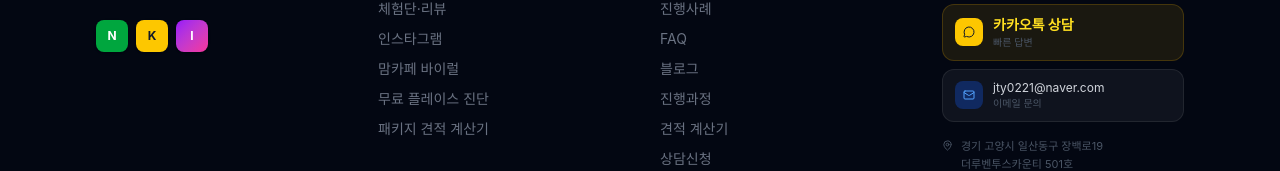
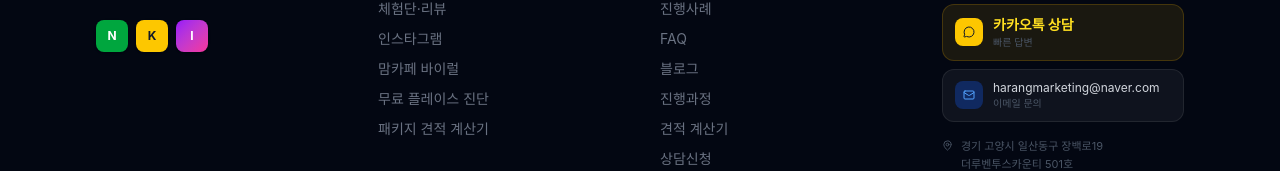
Before and after one commit to jty0221-del/harangmarketing, a Next.js app: page /faq in a window 1280 px wide. Shown: the part 3942-4113 px from the top of the page. Built offline with nearby package versions, Linux system fonts and the light colour scheme.

Commit message:
로고 SVG 원본 교체, 연락처 정보 업데이트

```diff
--- a/app/components/Footer.tsx
+++ b/app/components/Footer.tsx
@@ -149,13 +149,13 @@ export default function Footer() {
                     <div className="text-[10px] text-gray-600">빠른 답변</div>
                   </div>
                 </a>
-                <a href="mailto:jty0221@naver.com"
+                <a href="mailto:harangmarketing@naver.com"
                   className="flex items-center gap-2.5 group bg-white/5 hover:bg-white/10 border border-white/8 rounded-xl px-3 py-2.5 transition-colors">
                   <div className="w-7 h-7 rounded-lg bg-blue-600/30 flex items-center justify-center shrink-0">
                     <Mail size={12} className="text-blue-400" />
                   </div>
                   <div>
-                    <div className="text-gray-300 text-xs group-hover:text-gray-100 transition-colors">jty0221@naver.com</div>
+                    <div className="text-gray-300 text-xs group-hover:text-gray-100 transition-colors">harangmarketing@naver.com</div>
                     <div className="text-[10px] text-gray-600">이메일 문의</div>
                   </div>
                 </a>
--- a/app/contact/page.tsx
+++ b/app/contact/page.tsx
@@ -379,14 +379,14 @@ function ContactPageInner() {
                       </div>
                       <ArrowRight size={13} className="text-gray-300 group-hover:text-blue-500 transition-colors" />
                     </a>
-                    <a href="mailto:jty0221@naver.com"
+                    <a href="mailto:harangmarketing@naver.com"
                       className="flex items-center gap-3 p-3.5 rounded-xl bg-gray-50 hover:bg-gray-100 transition-colors group">
                       <div className="w-9 h-9 rounded-xl bg-gradient-to-br from-gray-500 to-gray-700 flex items-center justify-center shadow-sm shrink-0">
                         <Mail size={16} className="text-white" strokeWidth={2.5} />
                       </div>
                       <div className="flex-1">
                         <div className="font-bold text-gray-900 text-sm">이메일 문의</div>
-                        <div className="text-xs text-gray-400 truncate">jty0221@naver.com</div>
+                        <div className="text-xs text-gray-400 truncate">harangmarketing@naver.com</div>
                       </div>
                       <ArrowRight size={13} className="text-gray-300 group-hover:text-gray-500 transition-colors" />
                     </a>
--- a/app/layout.tsx
+++ b/app/layout.tsx
@@ -131,7 +131,7 @@ export default function RootLayout({
               "description": "10년 경력 대표가 직접 담당하는 소상공인 전문 마케팅 대행사. 네이버 플레이스 SEO, 블로그 마케팅, 체험단, 인스타그램 마케팅.",
               "url": "https://harangmarketing.com",
               "telephone": "010-7541-9054",
-              "email": "jty0221@naver.com",
+              "email": "harangmarketing@naver.com",
               "address": {
                 "@type": "PostalAddress",
                 "streetAddress": "장백로19 더루벤투스카운티 501호",
--- a/app/privacy/page.tsx
+++ b/app/privacy/page.tsx
@@ -33,7 +33,7 @@ const SECTIONS = [
   },
   {
     title: "6. 정보주체의 권리",
-    content: `정보주체는 언제든지 다음의 권리를 행사할 수 있습니다.\n· 개인정보 조회·수정·삭제 요청\n· 처리 정지 요청\n· 요청 연락처: jty0221@naver.com`,
+    content: `정보주체는 언제든지 다음의 권리를 행사할 수 있습니다.\n· 개인정보 조회·수정·삭제 요청\n· 처리 정지 요청\n· 요청 연락처: harangmarketing@naver.com`,
   },
   {
     title: "7. 쿠키 사용",
@@ -41,7 +41,7 @@ const SECTIONS = [
   },
   {
     title: "8. 개인정보 보호책임자",
-    content: `· 책임자: 전태영 (대표)\n· 이메일: jty0221@naver.com\n· 전화: 010-7541-9054`,
+    content: `· 책임자: 전태영 (대표)\n· 이메일: harangmarketing@naver.com\n· 전화: 010-7541-9054`,
   },
   {
     title: "9. 시행일",
--- a/app/refund/page.tsx
+++ b/app/refund/page.tsx
@@ -37,7 +37,7 @@ const SECTIONS = [
   },
   {
     title: "7. 환불 신청 방법",
-    content: `환불 요청은 아래 연락처로 접수해 주세요.\n· 카카오톡: @하랑마케팅\n· 이메일: jty0221@naver.com\n· 전화: 010-7541-9054\n\n접수 후 3영업일 이내에 검토 결과를 안내드립니다.`,
+    content: `환불 요청은 아래 연락처로 접수해 주세요.\n· 카카오톡: @하랑마케팅\n· 이메일: harangmarketing@naver.com\n· 전화: 010-7541-9054\n\n접수 후 3영업일 이내에 검토 결과를 안내드립니다.`,
   },
 ];
 
```
Also changed, not shown: public/harang-icon.svg, public/harang-logo.svg.
